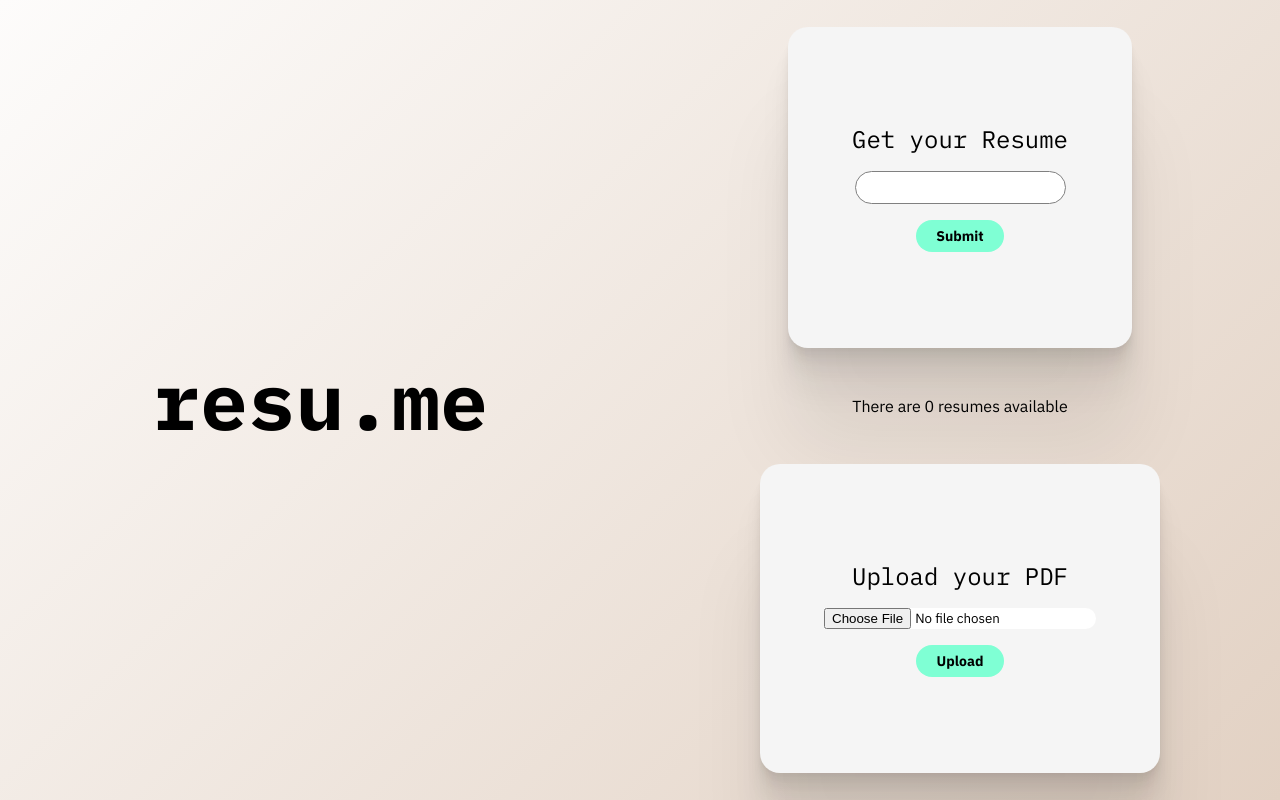
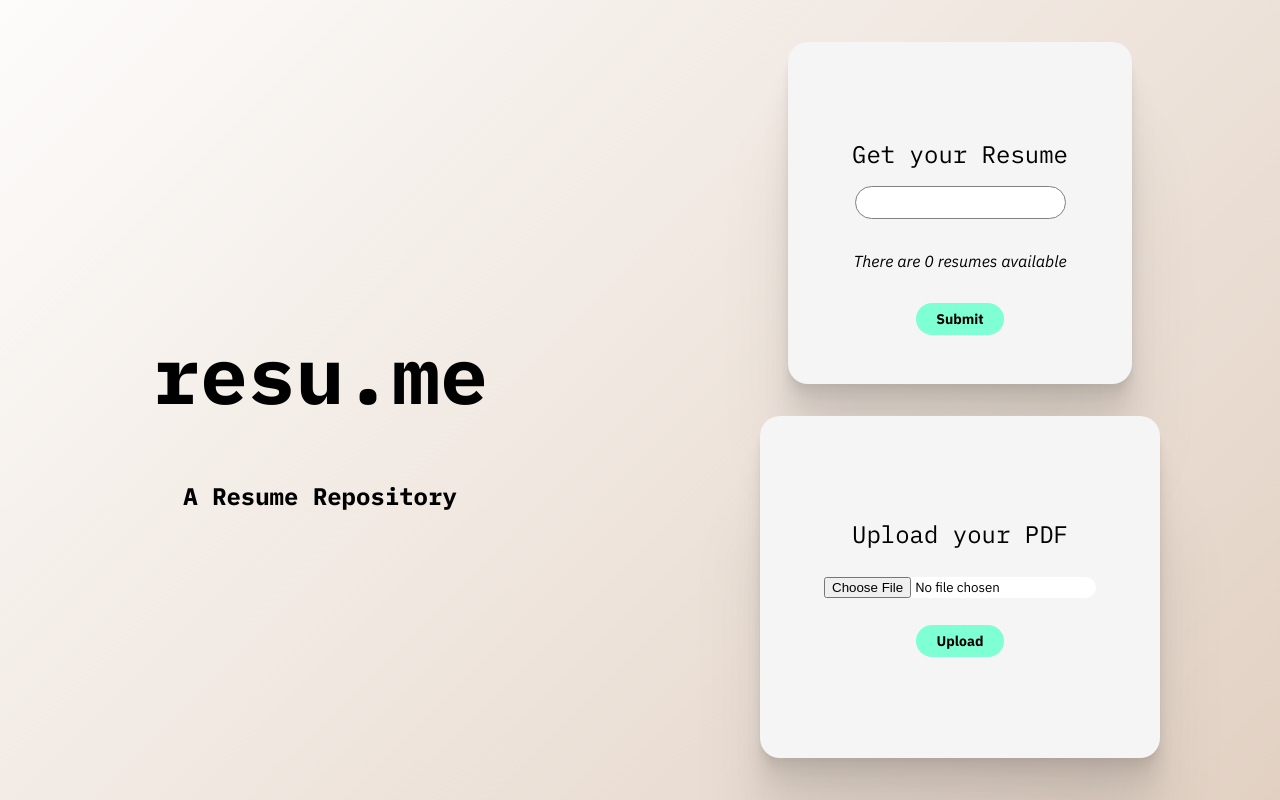
Before and after one commit to AlexWang18/Steelhacks, a React (Create React App) app in the folder frontend/: page / in a window 1280 px wide. Built offline with nearby package versions, Linux system fonts and the light colour scheme; no server answers.

Commit message:
feat: subtitle and styling

```diff
--- a/frontend/src/Components/GetForm.js
+++ b/frontend/src/Components/GetForm.js
@@ -1,5 +1,4 @@
 import React, { useState, useEffect } from "react";
-import axios from "axios";
 import download from "downloadjs";
 
 import { getResume, getInfo } from "../services/getResume";
@@ -9,9 +8,9 @@ import { useFormik } from "formik";
 function GetForm() {
   const [number, setNumber] = useState(0);
 
-  useEffect(async () => {
+  useEffect(() => {
     console.log("hi");
-    await getInfo().then((data) => {
+    getInfo().then((data) => {
       console.log(data);
       setNumber(data.available);
     });
@@ -49,12 +48,11 @@ function GetForm() {
           className="filenameInput"
           {...formik.getFieldProps("filename")}
         />
-
+        <p className="resumesAvailable">There are {number} resumes available</p>
         <button type="submit" className="submitBtn">
           Submit
         </button>
       </form>
-      <p>There are {number} resumes available</p>
     </>
   );
 }
--- a/frontend/src/Pages/Home.js
+++ b/frontend/src/Pages/Home.js
@@ -6,7 +6,10 @@ import UploadForm from "../Components/UploadForm";
 function Home() {
   return (
     <main className="home">
-      <h1 className="title">resu.me</h1>
+      <div>
+        <h1 className="title">resu.me</h1>
+        <h2 className="subtitle">A Resume Repository</h2>
+      </div>
       <div className="features">
         <GetForm />
         <UploadForm />
--- a/frontend/src/scss/main.scss
+++ b/frontend/src/scss/main.scss
@@ -14,16 +14,29 @@ body {
   display: grid;
   place-items: center;
   height: 100vh;
+  padding-bottom: 4rem;
   grid-template-columns: repeat(1, minmax(0, 1fr));
   @media screen and (min-width: $tabletWidth) {
     grid-template-columns: repeat(2, minmax(0, 1fr));
+    padding: 0;
   }
   .title {
     font-size: 3rem;
     font-family: $monoFont;
+
     color: black;
     @media screen and (min-width: $tabletWidth) {
       font-size: 5rem;
+    }
+  }
+  .subtitle {
+    text-align: center;
+    font-size: 1rem;
+    font-family: $monoFont;
+    font-weight: medium;
+    color: black;
+    @media screen and (min-width: $tabletWidth) {
+      font-size: 1.5rem;
     }
   }
   .features {
@@ -37,6 +50,7 @@ body {
     gap: 1rem;
     background-color: whitesmoke;
     border-radius: 20px;
+    max-width: 200px;
     padding: 3rem;
     box-shadow: 0 2.8px 2.2px rgba(0, 0, 0, 0.02),
       0 6.7px 5.3px rgba(0, 0, 0, 0.028), 0 12.5px 10px rgba(0, 0, 0, 0.035),
@@ -44,6 +58,8 @@ body {
       0 100px 80px rgba(0, 0, 0, 0.07);
     @media screen and (min-width: $tabletWidth) {
       padding: 6rem 4rem;
+      max-width: 300px;
+      height: 150px;
     }
     &__error {
       color: black;
@@ -58,6 +74,15 @@ body {
       font-size: 1.2rem;
       @media screen and (min-width: $tabletWidth) {
         font-size: 1.5rem;
+      }
+    }
+    .resumesAvailable {
+      font-family: $sansFont;
+      font-weight: light;
+      font-style: italic;
+      font-size: 0.875rem;
+      @media screen and (min-width: $tabletWidth) {
+        font-size: 1rem;
       }
     }
     .fileInput {
```
Also changed, not shown: 2 other files (tests, documents, lock files or other folders).
